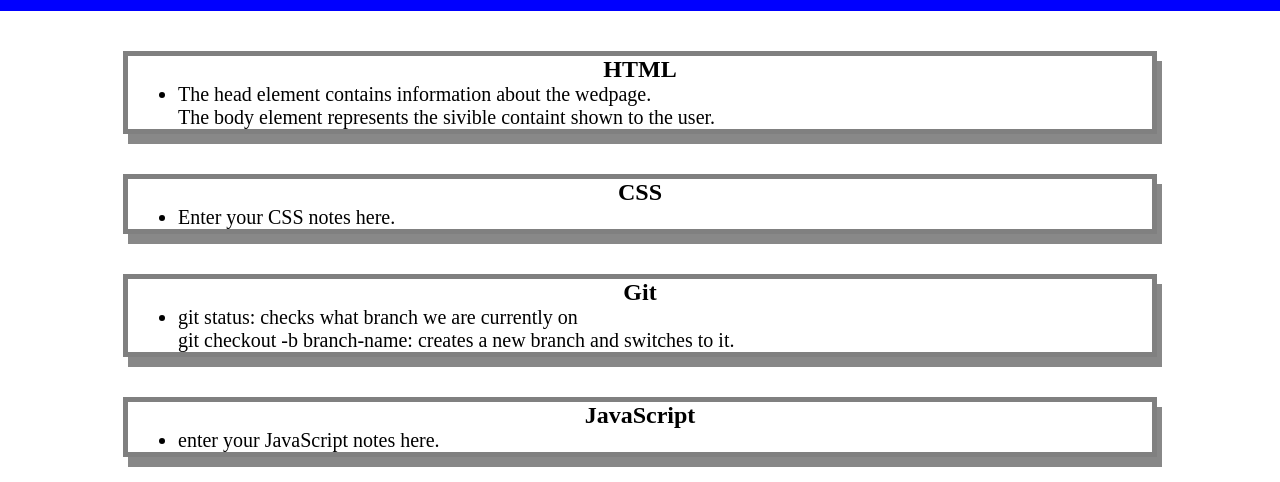
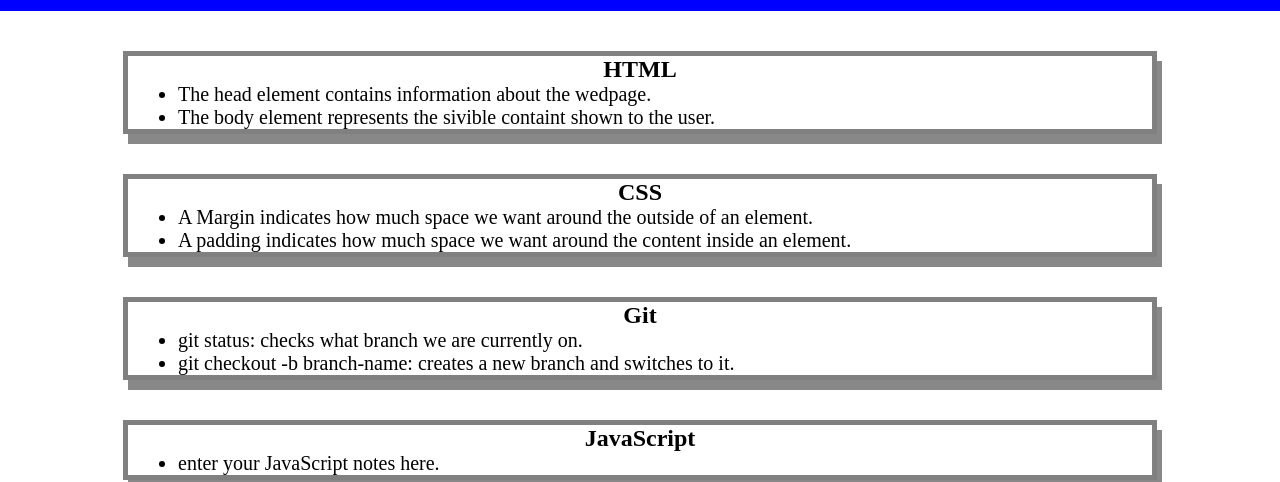
Before and after one commit to RaminNoorzada/Prework-Study-guide, a plain HTML site: page index.html in a window 1280 px wide. Shown: the part 109-591 px from the top of the page. Drawn offline with Linux system fonts and the light colour scheme.

Commit message:
javascript added to file

```diff
--- a/index.html
+++ b/index.html
@@ -19,44 +19,36 @@
     <section class="card">
       <h2>HTML</h2>
         <ul>
-          <li>
-            The head element contains information about the wedpage.
-          <br/>
-            The body element represents the sivible containt shown to the user.
-          </li>
+          <li>The head element contains information about the wedpage.</li>
+          <li>The body element represents the sivible containt shown to the user.</li>
         </ul>
     </section>
 
     <section class="card">
       <h2>CSS</h2>
         <ul>
-          <li>
-            Enter your CSS notes here.
-          </li>
+          <li>A Margin indicates how much space we want around the outside of an element.</li>
+          <li>A padding indicates how much space we want around the content inside an element.</li>
         </ul>
     </section>
 
     <section class="card">
         <h2>Git</h2>
           <ul>
-            <li>
-              git status: checks what branch we are currently on
-              <br/>
-              git checkout -b branch-name: creates a new branch and switches to it.
-            </li>
+            <li> git status: checks what branch we are currently on.</li>
+            <li> git checkout -b branch-name: creates a new branch and switches to it.</li>
           </ul>
     </section>
+
     <section class="card">
           <h2>JavaScript</h2>
           <ul>
-            <li>
-              enter your JavaScript notes here.
-            </li>
+            <li>enter your JavaScript notes here.</li>
           </ul>
     </section>
 
-
     </main>
+    <script href src="./assets/script.js"></script>
 
     <footer>
       <p>I can <code><code>code</code></code>!</p>
```
Also changed, not shown: assets/script.js (added).
